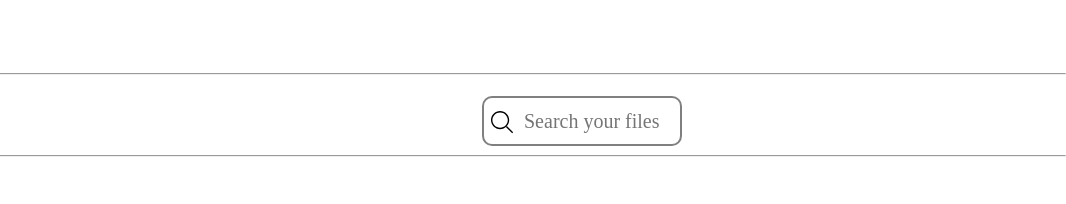
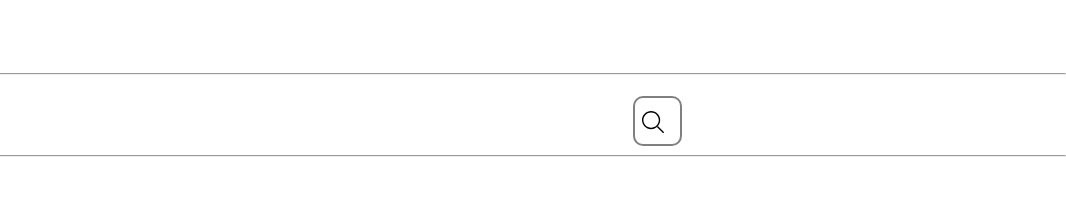
Before and after one commit to Fire-lions/f-drive, a plain HTML site: page index.html in a window 1280 px wide. Shown: the top 204 px of the page, 214-1280 px from the left. Drawn offline with Linux system fonts and the light colour scheme.

Commit message:
Update style.css

```diff
--- a/style.css
+++ b/style.css
@@ -110,9 +110,11 @@ body {
   }
 }
 .drive-search-bar {
-  width: 200px;
+  width: 35px;
+
   border-radius: 10px;
   padding: 5px;
+	background-color: transparent;
   height: 50px;
   border: 2px solid grey;
   position: absolute;
@@ -126,6 +128,9 @@ body {
   padding-left: 40px;
   background-size: 35px;
   background-position: left;
+}
+.drive-search-bar:focus {
+	width: 100px;
 }
 .user-content{
  border: 0px ;
```
